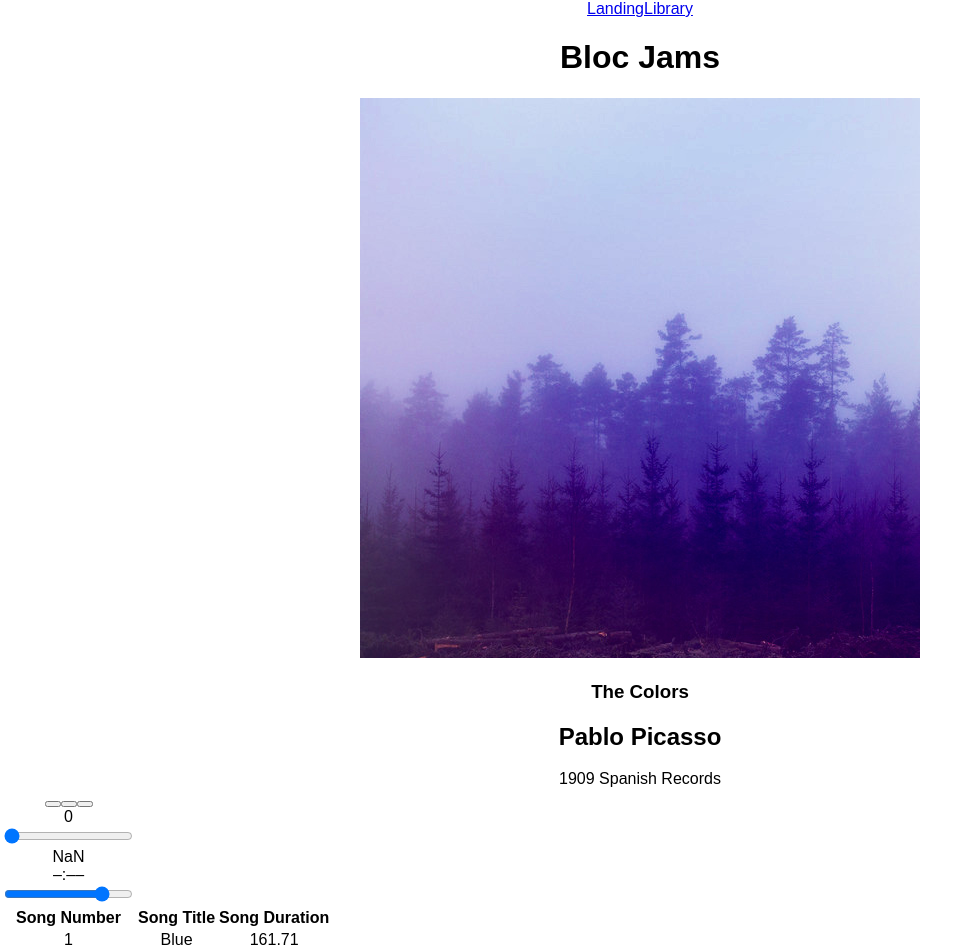
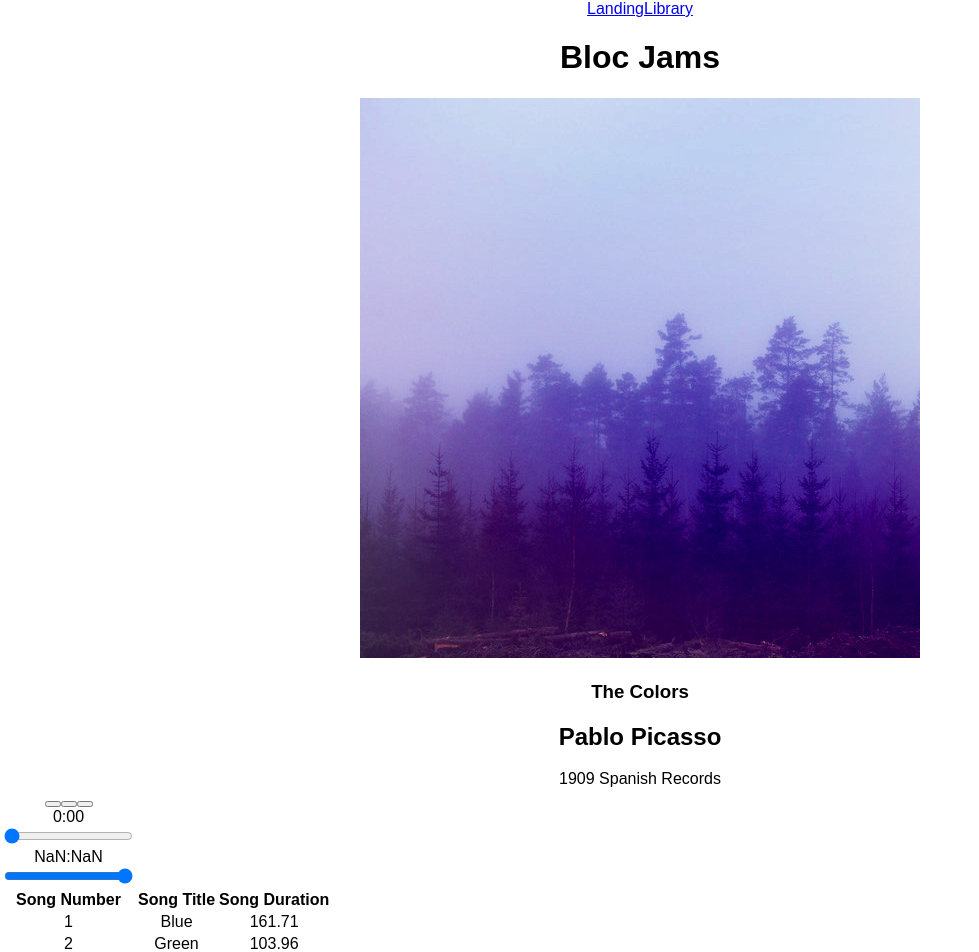
Before and after one commit to JeongJoonChoe/bloc-jams-react, a React (Create React App) app: page /album/the-colors in a window 1280 px wide. Shown: the top 952 px of the page, without its empty margins (0-979 px from the left). Built offline with nearby package versions, Linux system fonts and the light colour scheme; some icons are missing.

Commit message:
assignment 6: completed

```diff
--- a/src/components/Album.js
+++ b/src/components/Album.js
@@ -14,6 +14,7 @@ class Album extends Component {
 			album: album,
 			currentSong: album.songs[0],
        	  	currentTime: 0,
+       	  	currentVolume: 1,
        		duration: album.songs[0].duration,
 			currentHover: '',
       		isPlaying: false,
@@ -22,6 +23,7 @@ class Album extends Component {
 
 		this.audioElement = document.createElement('audio');
 		this.audioElement.src = album.songs[0].audioSrc;
+		this.audioElement.volume = this.state.currentVolume;
 	}
 
 	componentDidMount() {
@@ -31,19 +33,23 @@ class Album extends Component {
        		},
        		durationchange: e => {
          		this.setState({ duration: this.audioElement.duration });
+        	},
+        	volumeupdate: e => {
+        		this.setState({ currentVolume: this.audioElement.currentVolume });
         	}
      	};
      	this.audioElement.addEventListener('timeupdate', this.eventListeners.timeupdate);
      	this.audioElement.addEventListener('durationchange', this.eventListeners.durationchange);
+    	this.audioElement.addEventListener('volumeupdate', this.eventListeners.volumeupdate);
     }
 
    	componentWillUnmount() {
      	this.audioElement.src = null;
+     	this.audioElement.volume = null;
      	this.audioElement.removeEventListener('timeupdate', this.eventListeners.timeupdate);
      	this.audioElement.removeEventListener('durationchange', this.eventListeners.durationchange);
+   		this.audioElement.removeEventListener('volumeupdate', this.eventListeners.volumeupdate);
    	}
-
-
 
 	play() {
 		this.audioElement.play();
@@ -58,6 +64,15 @@ class Album extends Component {
 	setSong(song) {
     	this.audioElement.src = song.audioSrc;
     	this.setState({ currentSong: song });
+	}
+
+	formatTime(time) {
+		if (typeof time !== "number" ) { return "-:--"; }
+		var minutes = Math.floor(time / 60);
+		var seconds = Math.floor(time % 60);
+
+		if (seconds < 10) { seconds = "0" + seconds;}
+		return minutes + ":" + seconds;
 	}
 
 	handleSongClick(song) {
@@ -90,7 +105,13 @@ class Album extends Component {
     	const newTime = this.audioElement.duration * e.target.value;
     	this.audioElement.currentTime = newTime;
     	this.setState({ currentTime: newTime });
-   }
+    }
+
+    handleVolumeChange(e){
+   		const newVolume = e.target.value;
+   		this.audioElement.volume = newVolume;
+   		this.setState({ currentVolume: newVolume })
+    }
 
 	hoverChange(x) {
 		this.setState({ isHovering: x });
@@ -127,10 +148,13 @@ class Album extends Component {
 		           		currentSong={this.state.currentSong}
 		           		currentTime={this.audioElement.currentTime}
             			duration={this.audioElement.duration}
+            			currentVolume={this.state.currentVolume}
 		           		handleSongClick={() => this.handleSongClick(this.state.currentSong)}
            	            handlePrevClick={() => this.handlePrevClick()}
            	            handleNextClick={() => this.handleNextClick()}
            	            handleTimeChange={(e) => this.handleTimeChange(e)}
+           	            handleVolumeChange={(e) => this.handleVolumeChange(e)}
+           	            formatTime={(t) => this.formatTime(t)}
 		         	/>
 		        	<colgroup>
 		            	<col id="song-number-column" />
--- a/src/components/PlayerBar.js
+++ b/src/components/PlayerBar.js
@@ -16,7 +16,7 @@ import React, { Component } from 'react';
            </button>
          </section>
          <section id="time-control">
-           <div className="current-time">{this.props.currentTime}</div>
+           <div className="current-time">{this.props.formatTime(this.props.currentTime)}</div>
            <input
              type="range"
              className="seek-bar"
@@ -26,11 +26,19 @@ import React, { Component } from 'react';
              step="0.01"
              onChange={this.props.handleTimeChange}
            />
-           <div className="total-time">{this.props.duration}</div><div className="total-time">–:––</div>
+           <div className="total-time">{this.props.formatTime(this.props.duration)}</div>
          </section>
          <section id="volume-control">
            <div className="icon ion-volume-low"></div>
-           <input type="range" className="seek-bar" value="80" />
+       		<input
+       			type="range"
+       			className="seek-bar"
+       			value={this.props.currentVolume || 0 }
+       			max="1"
+       			min="0"
+       			step="0.01"
+       			onChange={this.props.handleVolumeChange}
+       		/>
            <div className="icon ion-volume-high"></div>
          </section>
        </section>
```
Lines whose indentation alone changed are shown as unchanged.
